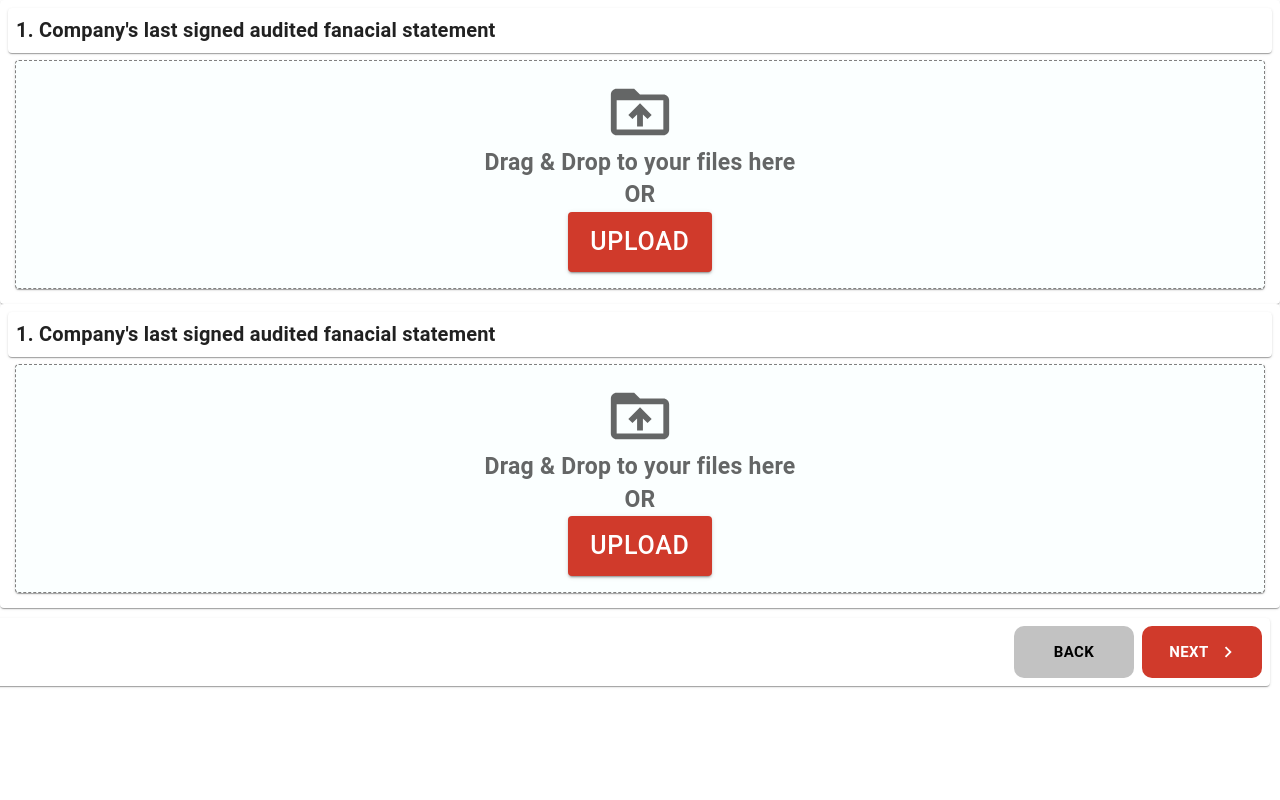
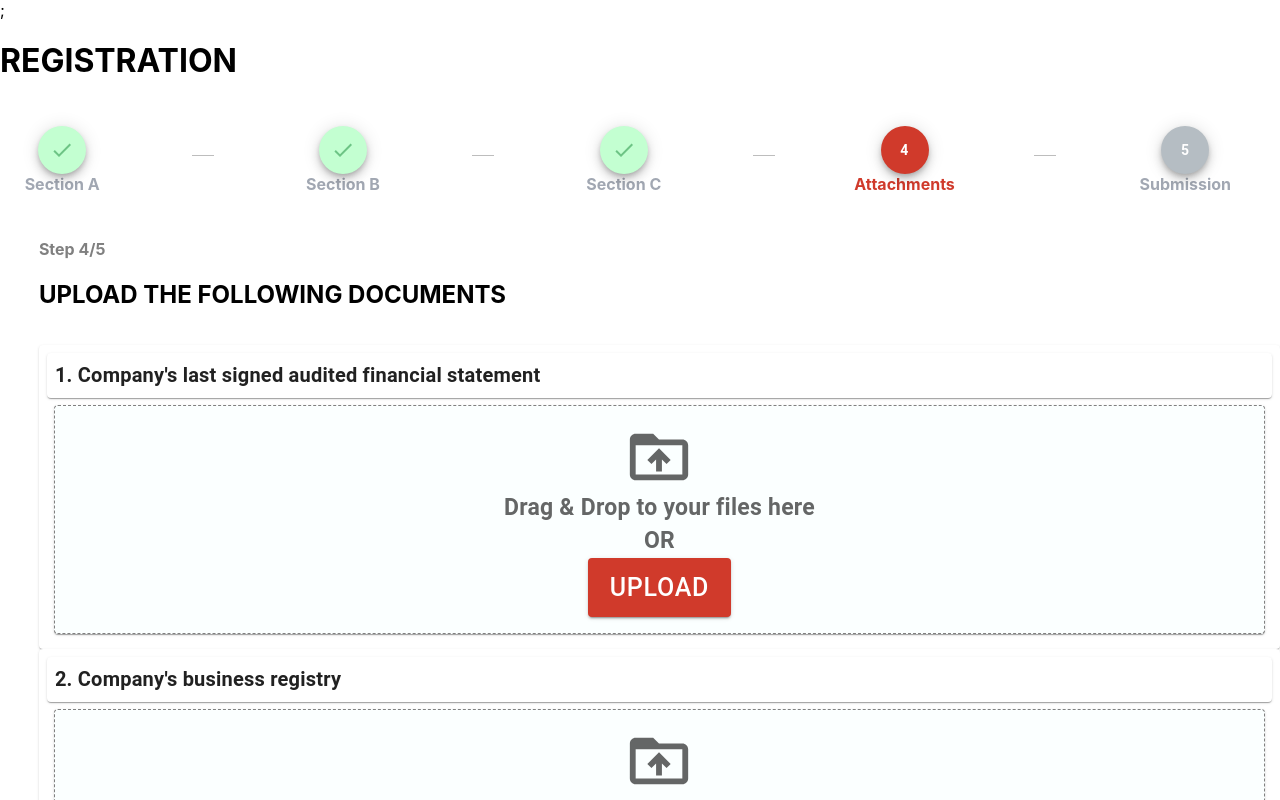
Before and after one commit to kien-ndt/mock_training_team_a, a Next.js app: page / in a window 1280 px wide. Shown: the top 800 px of the page. Built offline with nearby package versions, Linux system fonts and the light colour scheme.

Commit message:
kiennt76: complete registration component of step 4(attachments)

```diff
--- a/pages/index.tsx
+++ b/pages/index.tsx
@@ -2,13 +2,10 @@ import type { NextPage } from "next";
 import StepUI from "../components/common-components/stepper";
 import React, { useEffect, useState } from "react";
 
-import UploadFile from "../components/common-components/uploadfile";
-import TitleUpload from "../components/modules/registration/common/titleUpload";
-import Footer from "../components/layout/footer";
-import ButtonUI from "../components/common-components/button";
-import PersistentDrawerLeft from "../components/layout/sidebar/sidebar";
 import AttachMents from "../components/modules/registration/attachments";
 import Submission from "../components/layout/content/submission";
+import Stepper from "./registration/stepper";
+
 const Home: NextPage = () => {
   const [state, setState] = useState("");
   useEffect(() => {
@@ -21,19 +18,7 @@ const Home: NextPage = () => {
 
   return (
     <div>
-      <AttachMents
-        title="1. Company's last signed audited fanacial statement"
-        onChange={(e: React.ChangeEvent<HTMLInputElement>): void =>
-          setState(e.target.value)
-        }
-      />
-      <AttachMents
-        title="1. Company's last signed audited fanacial statement"
-        onChange={(e: React.ChangeEvent<HTMLInputElement>): void =>
-          setState(e.target.value)
-        }
-      />
-      <Submission onClickBack={testFunction} onClickNext={testFunction} />
+      <Stepper step="attachments" />
     </div>
   );
 };
--- /dev/null
+++ b/pages/registration/stepper.tsx
@@ -0,0 +1,237 @@
+import React, { useEffect, useState } from "react";
+import { styled } from "@mui/material/styles";
+import Box from "@mui/material/Box";
+import Paper from "@mui/material/Paper";
+import Grid from "@mui/material/Grid";
+import StepUI from "../../components/common-components/stepper";
+import Line from "../../components/common-components/stepper/line";
+import AttachMents from "../../components/modules/registration/attachments";
+import Submission from "../../components/layout/content/submission";
+
+type Props = {
+  step: string;
+};
+
+/**
+ * Component Stepper
+ *
+ * Param:
+ * step: step of registration [1, 2, 3, attachments, submisstion]
+ *
+ * Example: <Stepper step="attachments" />
+ */
+const Stepper: React.FC<Props> = ({ step }) => {
+  // CSS for content of Item
+  const Item = styled(Paper)(({ theme }) => ({
+    ...theme.typography.body2,
+    padding: theme.spacing(1),
+    textAlign: "center",
+    fontSize: "20px",
+    fontWeight: "bold",
+    color: "black",
+  }));
+
+  const [state, setState] = useState("");
+  useEffect(() => {
+    console.log(state);
+  }, [state]);
+
+  const next = () => {
+    console.log("next");
+  };
+
+  const back = () => {
+    console.log("back");
+  };
+
+  return (
+    <>
+      {
+        // Step 1
+      }
+      {step == "1" && (
+        <Box sx={{ flexGrow: 1 }}>
+          <Grid container spacing={2}>
+            <Grid item xs={12} md={12}>
+              <h1>REGISTRATION</h1>
+            </Grid>
+            <Grid item xs={1.3} md={1.3}>
+              <StepUI
+                type="number"
+                size="medium"
+                value="1"
+                color="red"
+                content="Section A"
+              />
+            </Grid>
+            <Grid item xs={1.3} md={1.3} sx={{ marginTop: "25px" }}>
+              <Line />
+            </Grid>
+            <Grid item xs={1.3} md={1.3}>
+              <StepUI
+                type="number"
+                size="medium"
+                value="2"
+                color="gray"
+                content="Section B"
+              />
+            </Grid>
+            <Grid item xs={1.3} md={1.3} sx={{ marginTop: "25px" }}>
+              <Line />
+            </Grid>
+            <Grid item xs={1.3} md={1.3}>
+              <StepUI
+                type="number"
+                size="medium"
+                value="3"
+                color="gray"
+                content="Section C"
+              />
+            </Grid>
+            <Grid item xs={1.3} md={1.3} sx={{ marginTop: "25px" }}>
+              <Line />
+            </Grid>
+            <Grid item xs={1.3} md={1.3}>
+              <StepUI
+                type="number"
+                size="medium"
+                value="4"
+                color="gray"
+                content="Attachments"
+              />
+            </Grid>
+            <Grid item xs={1.3} md={1.3} sx={{ marginTop: "25px" }}>
+              <Line />
+            </Grid>
+            <Grid item xs={1.3} md={1.3}>
+              <StepUI
+                type="number"
+                size="medium"
+                value="5"
+                color="gray"
+                content="Submission"
+              />
+            </Grid>
+            <Grid
+              item
+              xs={12}
+              md={12}
+              sx={{
+                marginLeft: "3%",
+                "& h4": {
+                  color: "gray",
+                },
+              }}
+            >
+              <h4>Step 1/5</h4>
+              <h2>COMPANY INFORMATION</h2>
+            </Grid>
+
+            <Grid
+              item
+              xs={12}
+              md={12}
+              sx={{
+                marginLeft: "3%",
+              }}
+            >
+              <h2>Content Step 1 Here</h2>
+            </Grid>
+          </Grid>
+        </Box>
+      )}{" "}
+      ;
+      {
+        // Attachments
+      }
+      {step == "attachments" && (
+        <Box sx={{ flexGrow: 1 }}>
+          <Grid container spacing={2}>
+            <Grid item xs={12} md={12}>
+              <h1>REGISTRATION</h1>
+            </Grid>
+            <Grid item xs={1.3} md={1.3}>
+              <StepUI type="icon" size="medium" content="Section A" />
+            </Grid>
+            <Grid item xs={1.3} md={1.3} sx={{ marginTop: "25px" }}>
+              <Line />
+            </Grid>
+            <Grid item xs={1.3} md={1.3}>
+              <StepUI type="icon" size="medium" content="Section B" />
+            </Grid>
+            <Grid item xs={1.3} md={1.3} sx={{ marginTop: "25px" }}>
+              <Line />
+            </Grid>
+            <Grid item xs={1.3} md={1.3}>
+              <StepUI type="icon" size="medium" content="Section C" />
+            </Grid>
+            <Grid item xs={1.3} md={1.3} sx={{ marginTop: "25px" }}>
+              <Line />
+            </Grid>
+            <Grid item xs={1.3} md={1.3}>
+              <StepUI
+                type="number"
+                size="medium"
+                value="4"
+                color="red"
+                content="Attachments"
+              />
+            </Grid>
+            <Grid item xs={1.3} md={1.3} sx={{ marginTop: "25px" }}>
+              <Line />
+            </Grid>
+            <Grid item xs={1.3} md={1.3}>
+              <StepUI
+                type="number"
+                size="medium"
+                value="5"
+                color="gray"
+                content="Submission"
+              />
+            </Grid>
+            <Grid
+              item
+              xs={12}
+              md={12}
+              sx={{
+                marginLeft: "3%",
+                "& h4": {
+                  color: "gray",
+                },
+              }}
+            >
+              <h4>Step 4/5</h4>
+              <h2>UPLOAD THE FOLLOWING DOCUMENTS</h2>
+            </Grid>
+
+            <Grid
+              item
+              xs={12}
+              md={12}
+              sx={{
+                marginLeft: "3%",
+              }}
+            >
+              <AttachMents
+                title="1. Company's last signed audited financial statement"
+                onChange={(e: React.ChangeEvent<HTMLInputElement>): void =>
+                  setState(e.target.value)
+                }
+              />
+              <AttachMents
+                title="2. Company's business registry"
+                onChange={(e: React.ChangeEvent<HTMLInputElement>): void =>
+                  setState(e.target.value)
+                }
+              />
+              <Submission onClickBack={back} onClickNext={next} />
+            </Grid>
+          </Grid>
+        </Box>
+      )}{" "}
+      ;
+    </>
+  );
+};
+
+export default Stepper;
```
